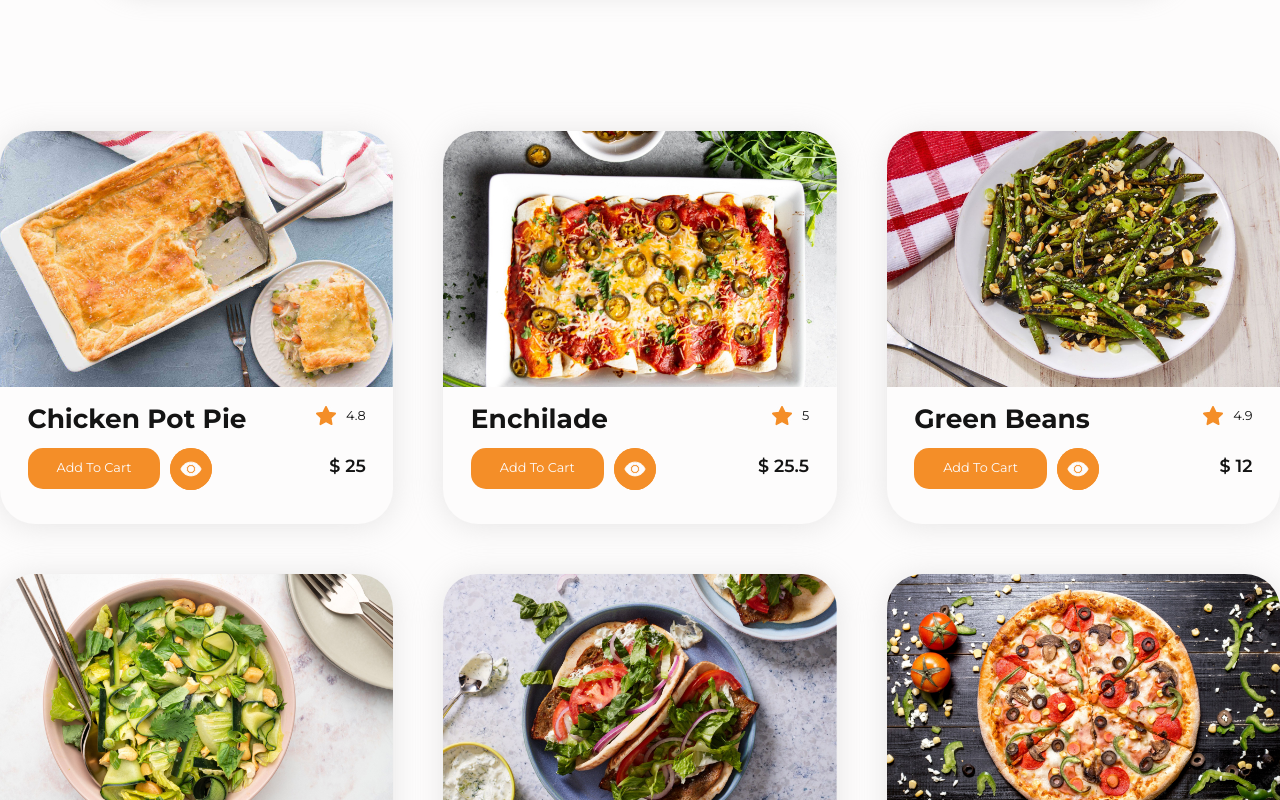
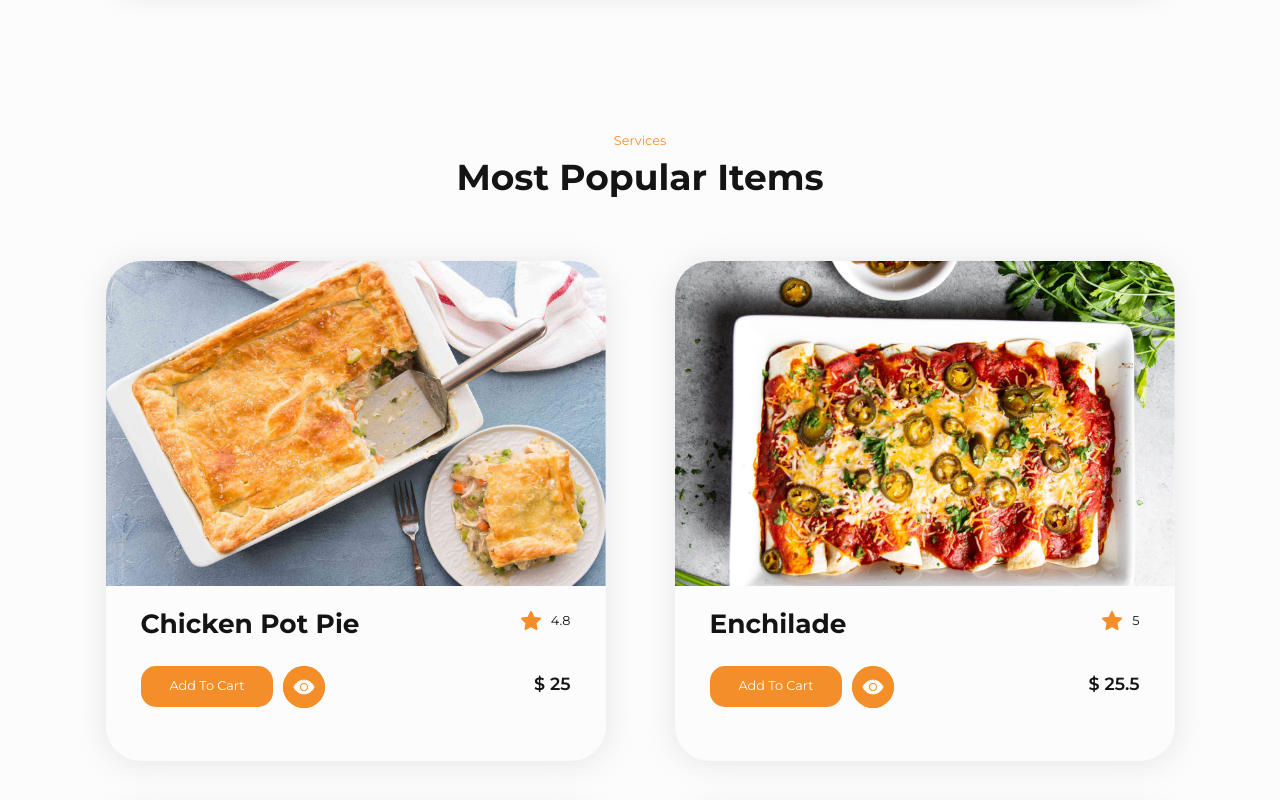
Before and after one commit to Aurelie-Runser/FOOD-Restaurant--React, a React (Vite) app: page / in a window 1280 px wide. Shown: the part 500-1300 px from the top of the page. Built offline with nearby package versions, Linux system fonts and the light colour scheme.

Commit message:
création de la section Products

```diff
--- a/src/App.tsx
+++ b/src/App.tsx
@@ -1,17 +1,17 @@
 // import { useState } from 'react'
 import Header from './sections/header/Header'
 import Infos from './components/infos/Infos'
+import Products from './sections/products/Products'
 import Services from './sections/services/Services'
 import Reviews from './sections/reviews/Reviews'
 import './main.css'
-import GridCard from './components/gridCard/GridCard'
 
 function App() {
 
   return <>
     <Header/>
     <Infos/>
-    <GridCard num='1'/>
+    <Products/>
     <Services/>
     <Reviews/>
   </>
--- a/src/components/gridCard/GridCard.tsx
+++ b/src/components/gridCard/GridCard.tsx
@@ -115,7 +115,7 @@ const listProduct = [
     },
 ]
 
-export default function GridCard({num}:{ num: number}) {
+export default function GridCard({num}:{ num: number|undefined}) {
   return (
     <ul className='gridCard gridCard--product'>
       {listProduct.map((p) => (
--- /dev/null
+++ b/src/sections/products/Products.tsx
@@ -0,0 +1,15 @@
+import Title from '../../components/title/Title'
+import GridCard from '../../components/gridCard/GridCard'
+
+import './Products.css'
+
+export default function Products() {
+
+  return (
+    <section className='Product'>
+      <Title subTitle='Services'>Most popular items</Title>
+
+      <GridCard num={3}/>
+    </section>
+  )
+}
```
Also changed, not shown: src/sections/products/Products.css (added).
